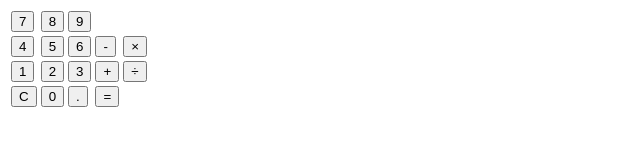
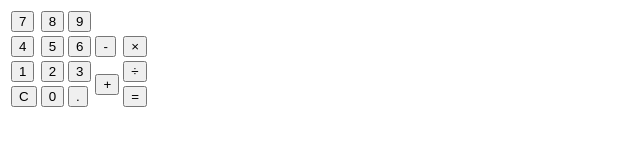
Before and after one commit to yasu828/calculator, a Vue app: page / in a window 1280 px wide. Shown: the top 160 px of the page, without its empty margins (0-640 px from the left). Built offline with nearby package versions, Linux system fonts and the light colour scheme.

Commit message:
rowspanで+を2行分拡大表示

```diff
--- a/src/App.vue
+++ b/src/App.vue
@@ -3,11 +3,21 @@
     <template v-for="(btnRow, y) in btnNumber">
       <tr :key="y">
         <template v-for="(btnCell, x) in btnRow">
-          <td :key="x">
-            <button>
-              {{btnCell}}
-            </button>
-          </td>
+            <td
+            :key="x"
+            v-if="btnCell == '+'"
+            :rowspan="btnCell.rowspan || 2"
+            class="btnadd"
+            >
+              <button class="btnsize">
+                {{btnCell}}
+              </button>
+            </td>
+            <td v-else :key="x" class="btn">
+              <button class="btnsize">
+                {{btnCell}}
+              </button>
+            </td>
         </template>
       </tr>
     </template>
```
